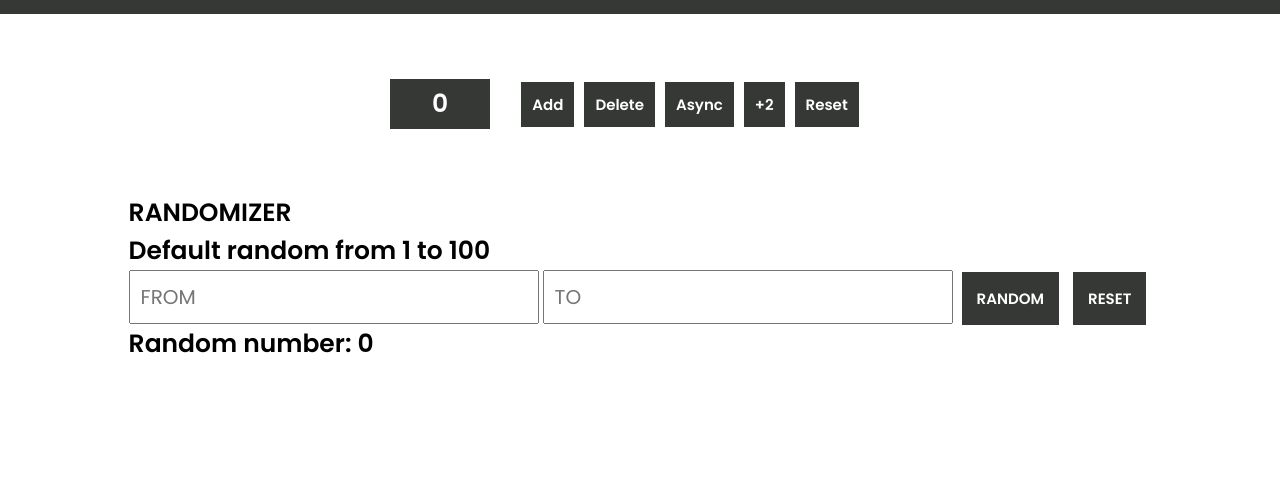
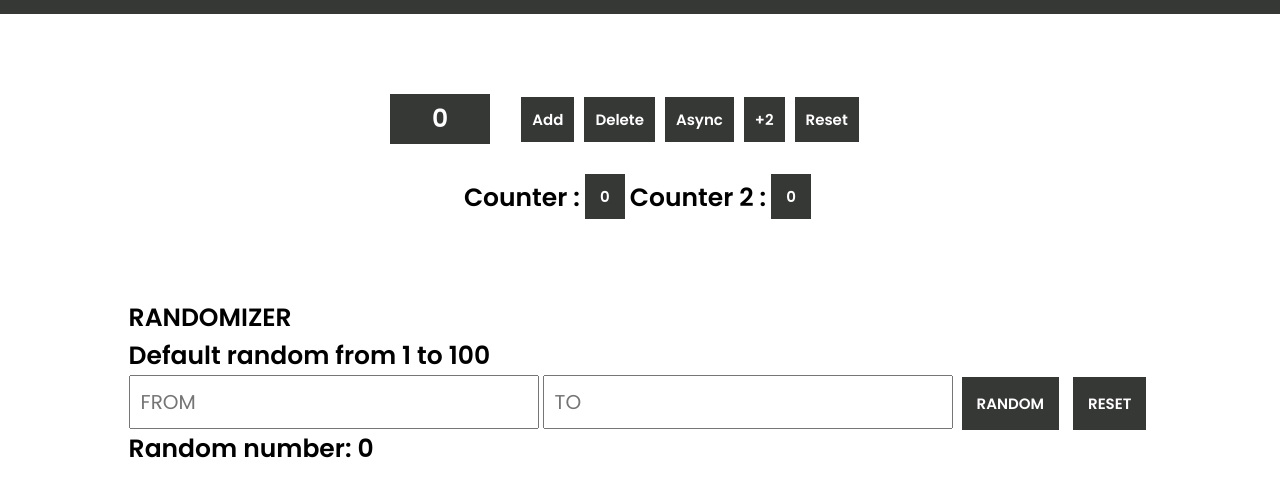
Before and after one commit to Almuker/Navigation-bar, a plain HTML site: page index.html in a window 1280 px wide. Shown: the part 50-546 px from the top of the page. Drawn offline with Linux system fonts and the light colour scheme.

Commit message:
added new counters on inputs

```diff
--- a/index.html
+++ b/index.html
@@ -54,6 +54,11 @@
     </div>
 
     <div class="wrap">
+        <p class="new_counter_p">Counter :</p> <input type="button" value="0" class="new_counter"/>
+        <p class="new_counter_p">Counter 2 :</p> <input type="button" value="0"class="new_counter"/>
+    </div>
+
+    <div class="wrap">
         <div class="randomizer">
             <p class="title">Randomizer</p>
             <p>Default random from 1 to 100</p>
--- a/script.js
+++ b/script.js
@@ -89,3 +89,12 @@ function render() {
     randomItem.textContent = stateRandom
 }
 render()
+
+
+// New counter click on input
+const newCounter = document.getElementsByClassName('new_counter')
+document.addEventListener('click', function test(event) {
+    if (event.target != undefined) {
+        event.target.value++;
+      }
+})
--- a/style.css
+++ b/style.css
@@ -152,7 +152,7 @@ nav {
 .wrap {
     display: flex;
     justify-content: center;
-    margin-top: 15px;
+    margin-top: 30px;
 }
 
 .randomizer {
@@ -193,3 +193,24 @@ nav {
     cursor: pointer;
     text-transform: uppercase;
 }
+
+.new_counter_p {
+    font-family: 'Poppins', sans-serif;
+    font-weight: 600;
+    font-size: 25px;
+    margin-top: 5px;
+}
+
+.new_counter {
+    padding: 10px;
+    margin: 0 5px 0 5px;
+    font-family: 'Poppins', sans-serif;
+    font-size: 15px;
+    font-weight: 600;
+    border: 1px solid #363836;
+    outline: none;
+    color: white;
+    background-color: #363836;
+    cursor: pointer;
+    width: 40px;
+}
```
